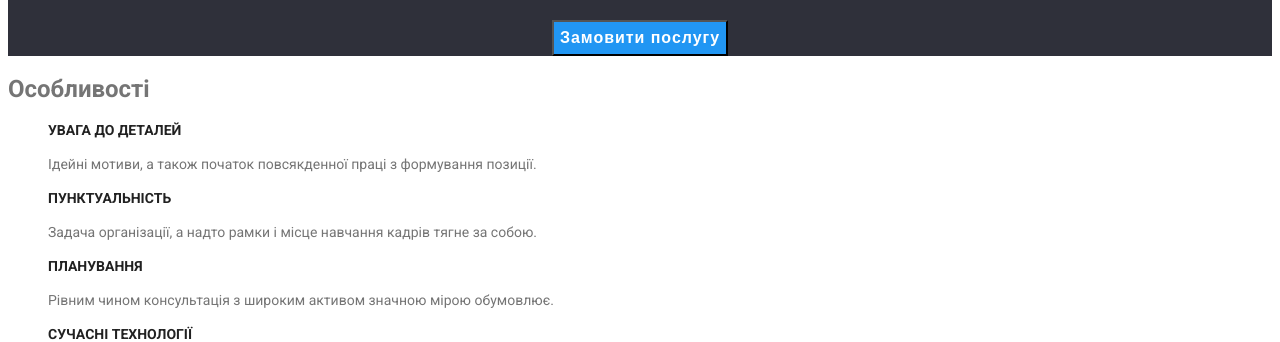
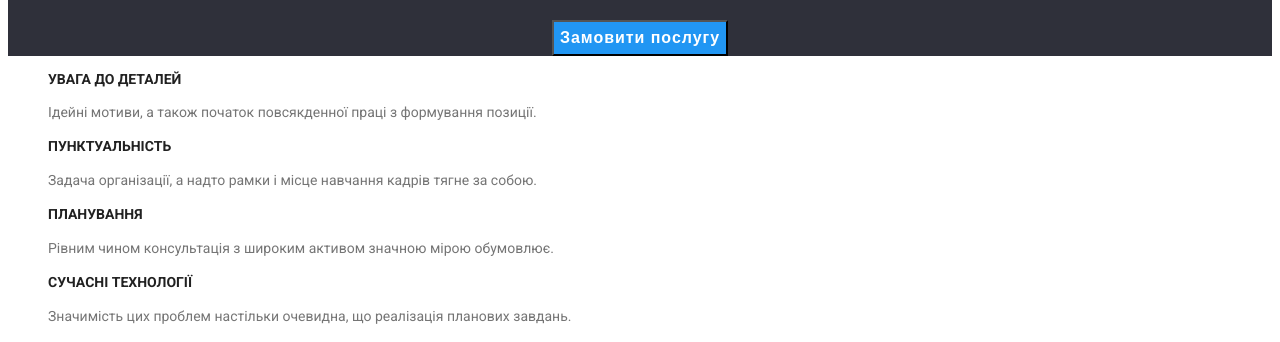
Before and after one commit to MykytaPervushyn/goit-markup-hw-02, a plain HTML site: page index.html in a window 1280 px wide. Shown: the part 339-681 px from the top of the page. Drawn offline with Linux system fonts and the light colour scheme.

Commit message:
Приховує заголовки

```diff
--- a/css/styles.css
+++ b/css/styles.css
@@ -16,6 +16,17 @@ body {
   color: var(--primary-text-color);
 
   font-family: Roboto, sans-serif;
+}
+
+.visually-hidden {
+  position: absolute !important;
+  clip: rect(1px 1px 1px 1px);
+  clip: rect(1px, 1px, 1px, 1px);
+  padding: 0 !important;
+  border: 0 !important;
+  height: 1px !important;
+  width: 1px !important;
+  overflow: hidden;
 }
 
 .list {
--- a/index.html
+++ b/index.html
@@ -38,7 +38,7 @@
         <button type="button" class="button">Замовити послугу</button>
       </section>
       <section class="section">
-        <h2>Особливості</h2>
+        <h2 class="visually-hidden">Особливості</h2>
         <ul class="feature-list list">
           <li>
             <h3 class="title">Увага до деталей</h3>
```
Also changed, not shown: portfolio.html (+1 -1 lines).
